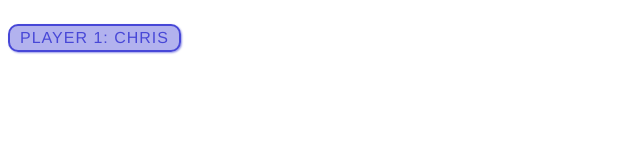
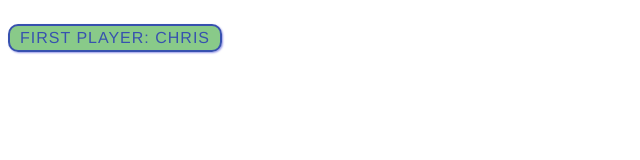
Before and after one commit to kmucher/3120-HTML-Tutorial, a plain HTML site: page javascript-label/javascript-label.html in a window 1280 px wide. Shown: the whole page, without its empty margins (0-640 px from the left). Drawn offline with Linux system fonts and the light colour scheme.

Commit message:
exercise javascript-label

```diff
--- a/javascript-label/javascript-label.html
+++ b/javascript-label/javascript-label.html
@@ -10,7 +10,7 @@
         text-transform: uppercase;
         text-align: center;
         border: 2px solid rgba(0,0,200,0.6);
-        background: rgba(0,0,200,0.3);
+        background: rgba(20,150,20,0.5);
         color: rgba(0,0,200,0.6);
         box-shadow: 1px 1px 2px rgba(0,0,200,0.4);
         border-radius: 10px;
@@ -21,7 +21,7 @@
     </style>
   </head>
   <body>
-    <p>Player 1: Chris</p>
+    <p>First Player: Chris</p>
 
     <script>
       const para = document.querySelector('p');
```
